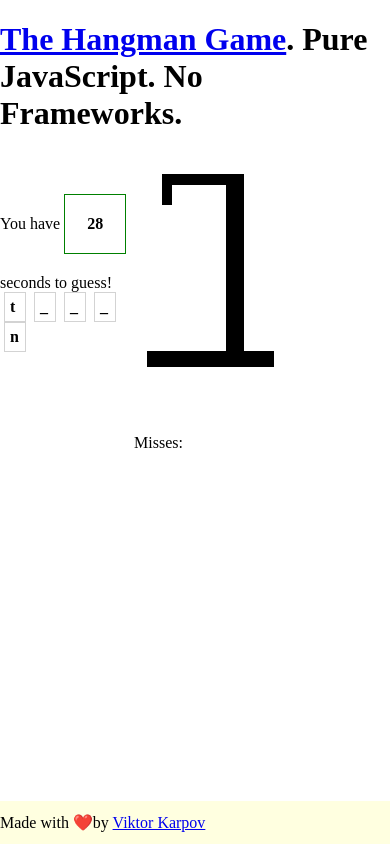
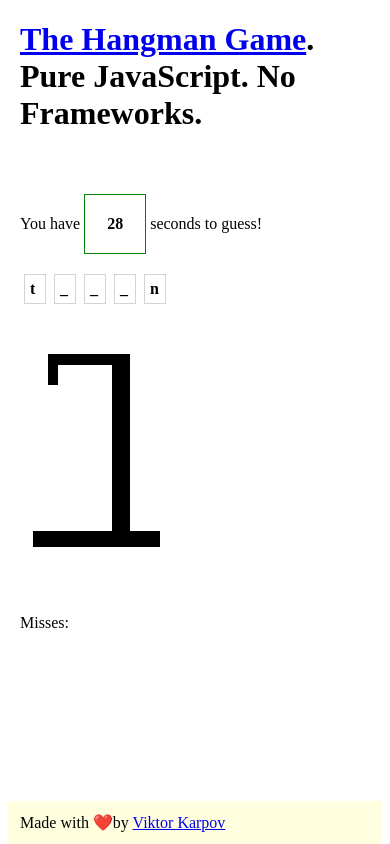
Before and after one commit to vitkarpov/the-hangman, a website built with Parcel: page hangman.html in a window 390 px wide. Both pictures are taken after a click on the button "Start the game!". Built offline with nearby package versions, Linux system fonts and the light colour scheme.

Commit message:
Adjusts mobile styles

```diff
--- a/app/styles.css
+++ b/app/styles.css
@@ -3,11 +3,12 @@ html {
 }
 
 body {
-  max-width: 800px;
+  max-width: 768px;
   margin: 0 auto;
   display: flex;
   flex-direction: column;
   min-height: 100%;
+  padding: 0 20px;
 }
 
 #app {
@@ -40,15 +41,19 @@ body {
   height: 256px;
   background-image: url('./assets/hangman-sprite.png');
   background-repeat: no-repeat;
-}
-
-.text-wrapper .hangman-sprite {
   margin-top: 50px;
 }
 
 .layout {
   display: flex;
 }
+
+@media only screen and (max-width: 425px) {
+  .layout {
+    flex-direction: column;
+  }
+}
+
 
 .left-col,
 .right-col {
```
